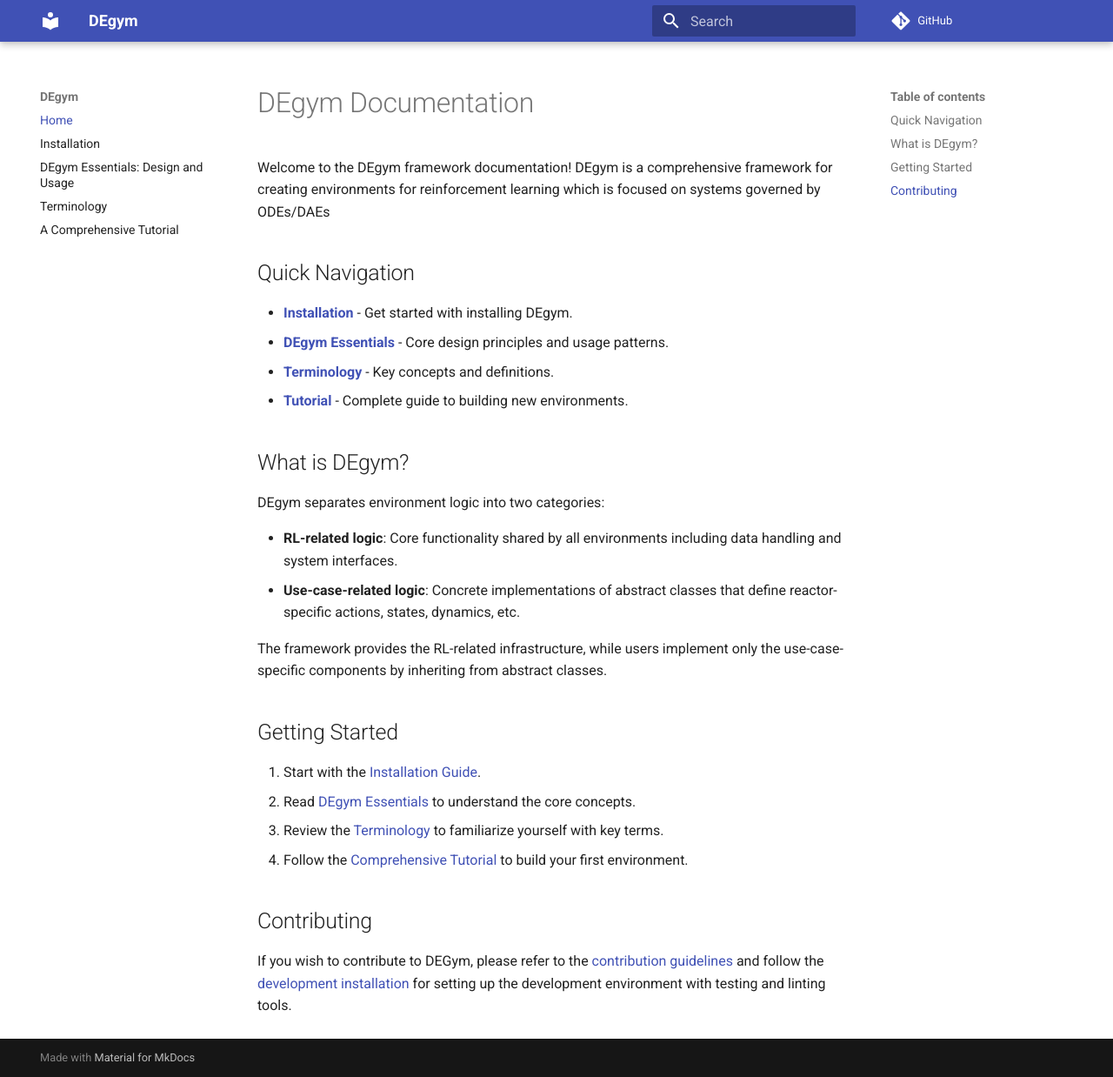
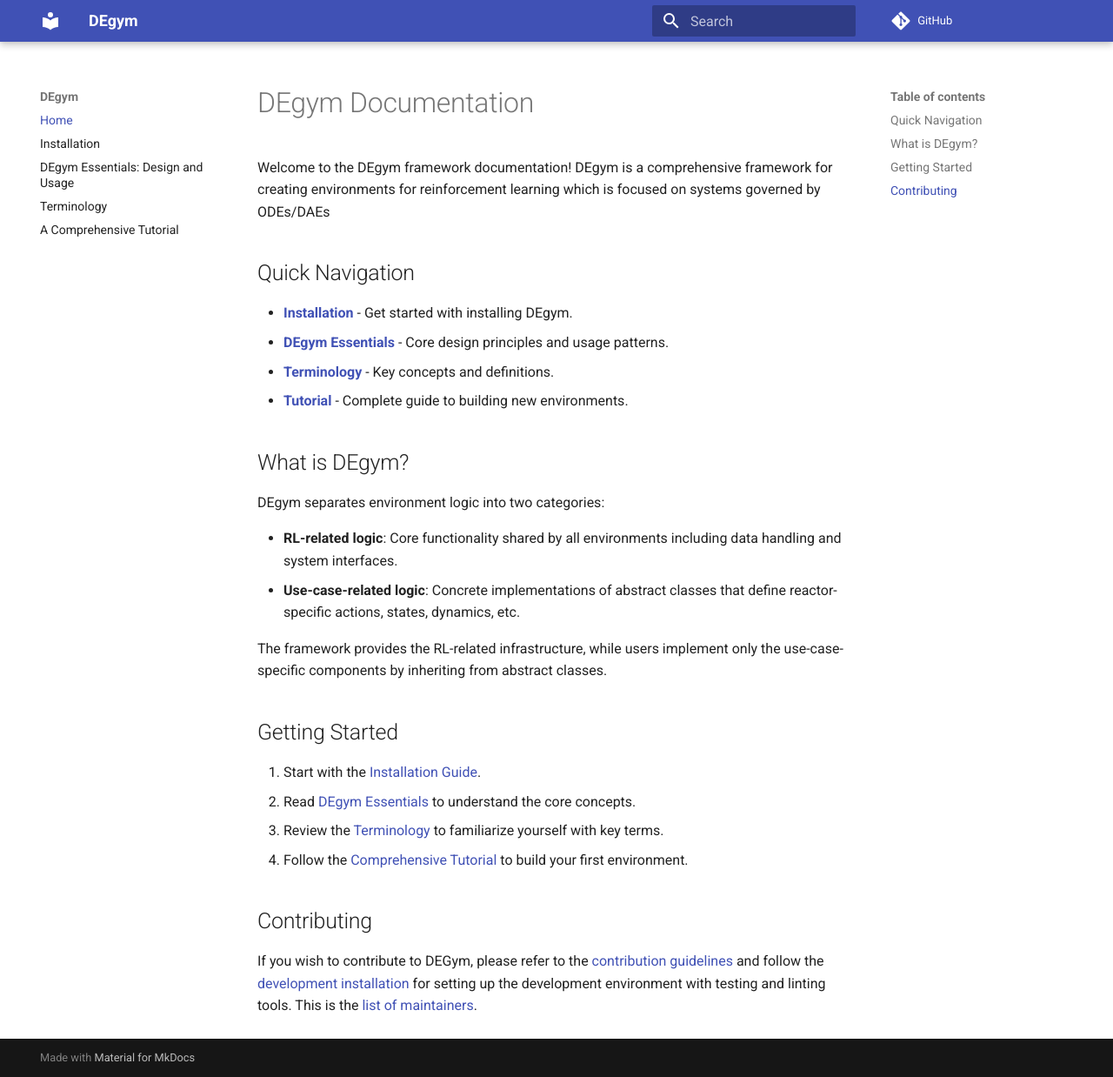
Before and after one commit to instadeepai/DEgym, an MkDocs documentation site: the page built from docs/index.md, in a window 1280 px wide and 1238 px high. Shown: the whole window at 87% size. Built offline with MkDocs 1.6.1 and Material for MkDocs 9.7.7, drawn with Linux system fonts in a browser that asks for light colours; comment, search, counter and statistics services are not loaded.

Commit message:
docs: add list of maintainers to contributing documentation

```diff
--- a/docs/index.md
+++ b/docs/index.md
@@ -27,4 +27,4 @@
 
 ## Contributing
 
-If you wish to contribute to DEGym, please refer to the [contribution guidelines](/docs/contributing.md) and follow the [development installation](/docs/installation.md#2-development-installation) for setting up the development environment with testing and linting tools.
+If you wish to contribute to DEGym, please refer to the [contribution guidelines](/docs/contributing.md) and follow the [development installation](/docs/installation.md#2-development-installation) for setting up the development environment with testing and linting tools. This is the [list of maintainers](/docs/maintainers.md).
```
Also changed, not shown: README.md (+1 -1 lines), docs/maintainers.md (added, +8 -0 lines).
